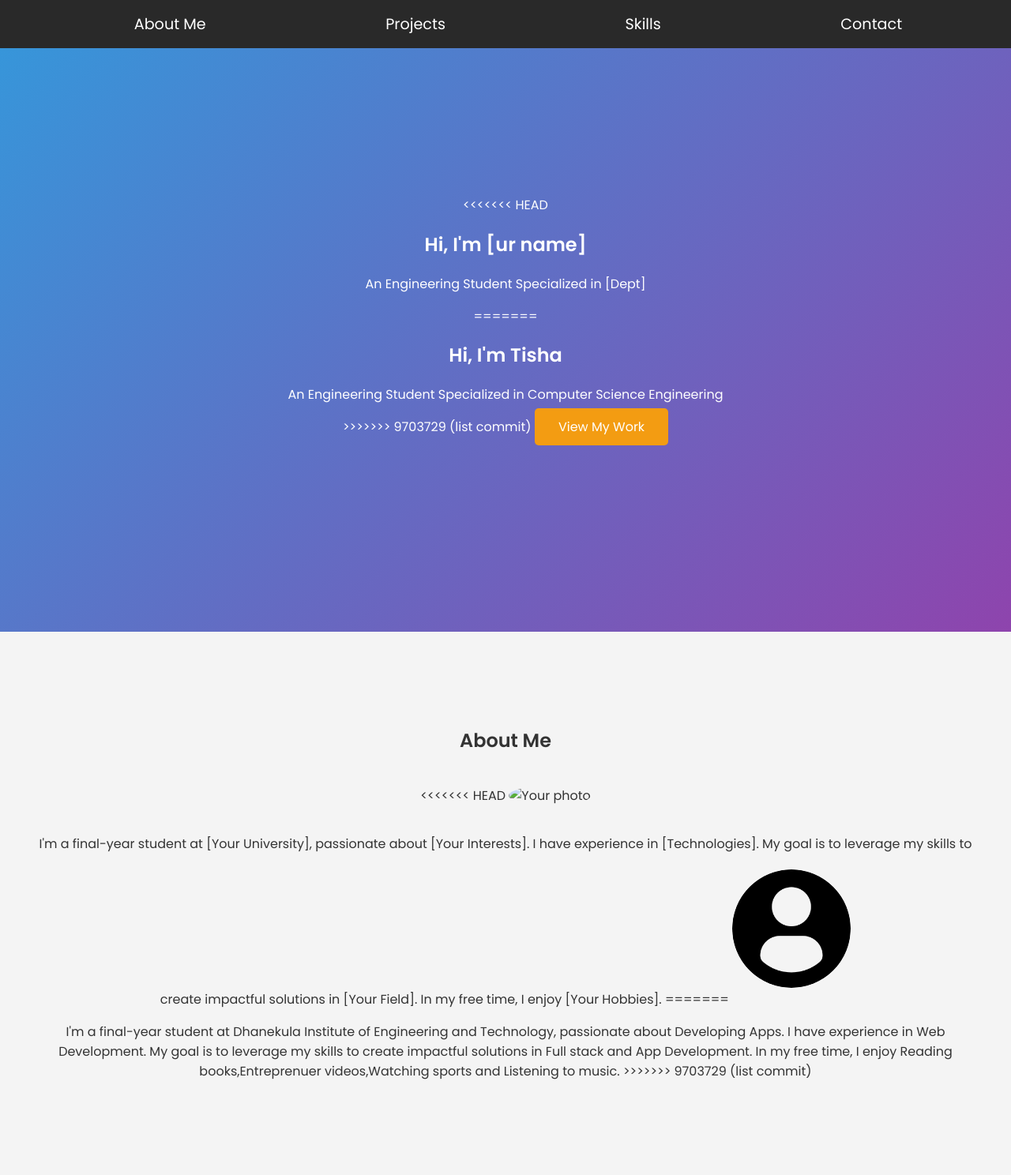
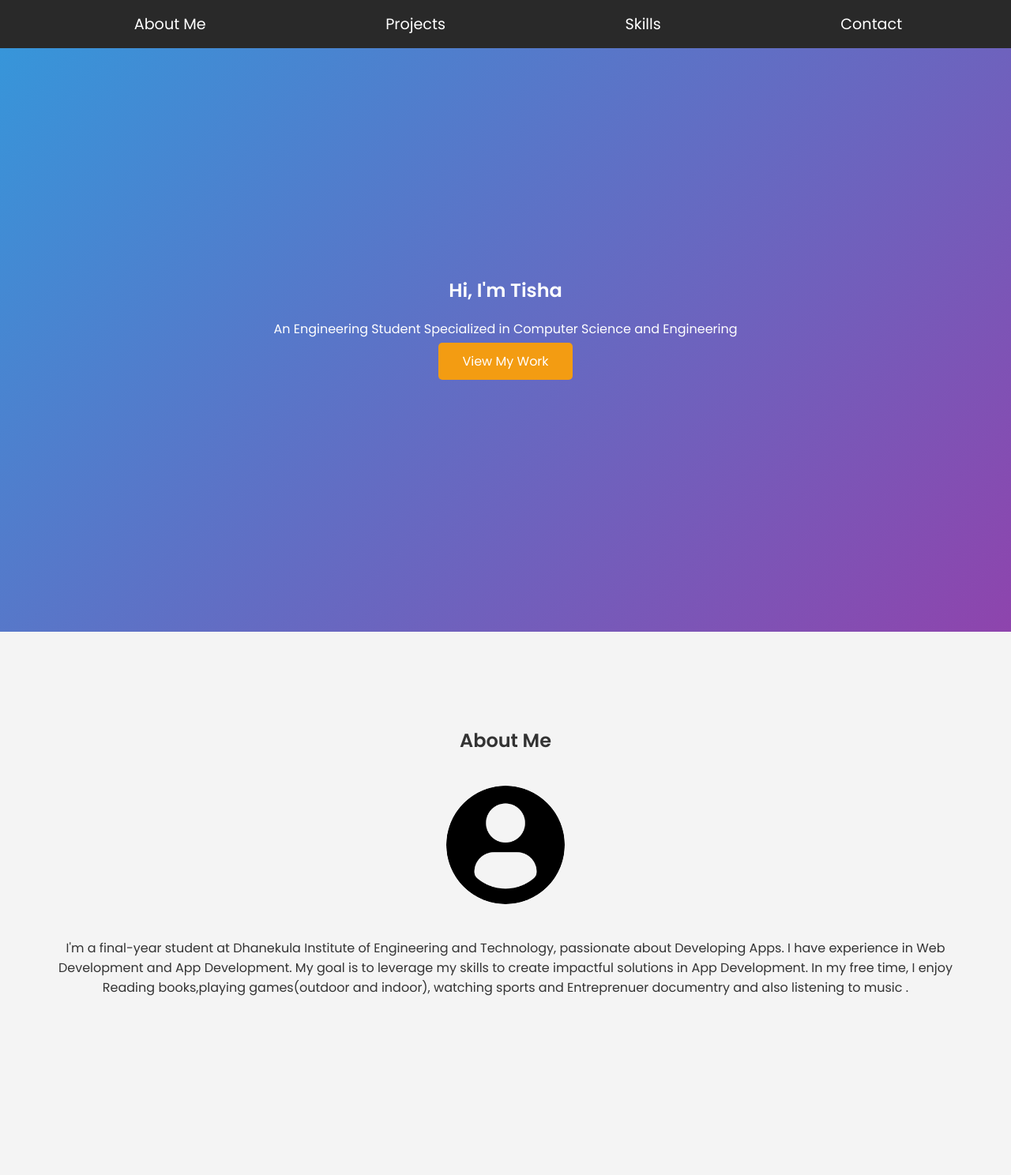
Before and after one commit to B-Tisha/portfolio1, a plain HTML site: page index.html in a window 1280 px wide. Shown: the top 1488 px of the page at 79% size. Drawn offline with Linux system fonts and the light colour scheme.

Commit message:
list commit

```diff
--- a/index.html
+++ b/index.html
@@ -29,13 +29,8 @@
         <!-- Hero Section -->
         <section class="hero" id="hero">
             <div class="container">
-<<<<<<< HEAD
-                <h1>Hi, I'm [ur name]</h1>
-                <p>An Engineering Student Specialized in [Dept]</p>
-=======
                 <h1>Hi, I'm Tisha</h1>
-                <p>An Engineering Student Specialized in Computer Science Engineering</p>
->>>>>>> 9703729 (list commit)
+                <p>An Engineering Student Specialized in Computer Science and Engineering</p>
                 <a href="#projects" class="cta-button">View My Work</a>
             </div>
         </section>
@@ -43,19 +38,11 @@
         <!-- About Section -->
         <section id="about" class="about-section container">
             <h2>About Me</h2>
-<<<<<<< HEAD
-            <img src="ur image" alt="Your photo" class="profile-pic">
-            <p>
-                I'm a final-year student at [Your University], passionate about [Your Interests].
-                I have experience in [Technologies]. My goal is to leverage my skills to create
-                impactful solutions in [Your Field]. In my free time, I enjoy [Your Hobbies].
-=======
             <img src="img/profile-user.png" alt="Your photo" class="profile-pic">
             <p>
                 I'm a final-year student at Dhanekula Institute of Engineering and Technology, passionate about Developing Apps.
-                I have experience in Web Development. My goal is to leverage my skills to create
-                impactful solutions in Full stack and App Development. In my free time, I enjoy Reading books,Entreprenuer videos,Watching sports and Listening to music.
->>>>>>> 9703729 (list commit)
+                I have experience in Web Development and App Development. My goal is to leverage my skills to create
+                impactful solutions in App Development. In my free time, I enjoy Reading books,playing games(outdoor and indoor), watching sports and Entreprenuer documentry and also listening to music .
             </p>
         </section>
 
@@ -86,6 +73,7 @@
                 <li>CSS</li>
                 <li>JavaScript</li>
                 <li>Python</li>
+                <li>Java</li>
                 <li>React.js</li>
             </ul>
         </section>
@@ -105,11 +93,7 @@
     <!-- Footer -->
     <footer>
         <div class="container">
-<<<<<<< HEAD
-            <p>&copy; 2024 [Your Name] | Designed with ❤️</p>
-=======
-            <p>&copy; 2024 B Tisha Lakshmi sai prameela | Designed with ❤️</p>
->>>>>>> 9703729 (list commit)
+            <p>&copy; 2024 Tisha | Designed with ❤️</p>
         </div>
     </footer>
 
```
